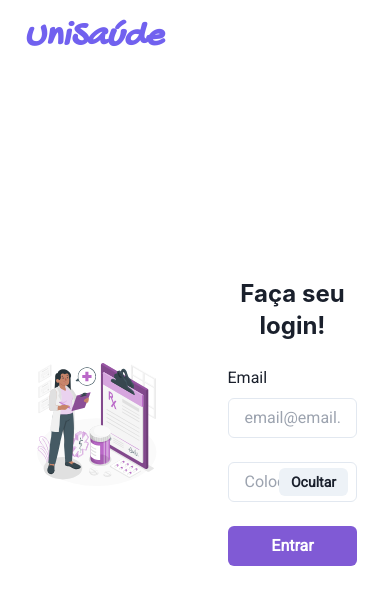
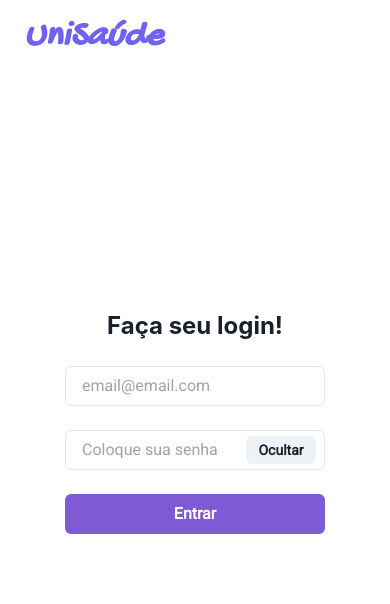
Before and after one commit to Gustaxz/hacka-repo, a React (Vite) app: page / in a window 390 px wide. Shown: the top 604 px of the page. Built offline with nearby package versions, Linux system fonts and the light colour scheme.

Commit message:
fix: adding responsive to login form

```diff
--- a/src/screens/login.tsx
+++ b/src/screens/login.tsx
@@ -71,7 +71,7 @@ function Login() {
 	}
 
 	return (
-		<div className="grid grid-cols-2 h-screen">
+		<div className="md:grid flex items-center justify-center grid-cols-2 h-screen">
 			<Heading
 				size="2xl"
 				className="absolute left-6 top-4 text-[#7161ef] italic"
@@ -81,16 +81,15 @@ function Login() {
 			>
 				UniSaúde
 			</Heading>
-			<div className="flex justify-center items-center">
+			<div className="md:flex hidden justify-center items-center">
 				<img src={MedV} alt="MedV" className="w-2/3" />
 			</div>
-			<div className="flex items-center justify-center">
+			<div className="flex items-center justify-center flex-1">
 				<form className="flex flex-col gap-6 w-2/3" ref={formRef}>
 					<Heading size="lg" textAlign="center">
 						Faça seu login!
 					</Heading>
 					<FormControl>
-						<FormLabel>Email</FormLabel>
 						<Input
 							name="email"
 							type="email"
```
